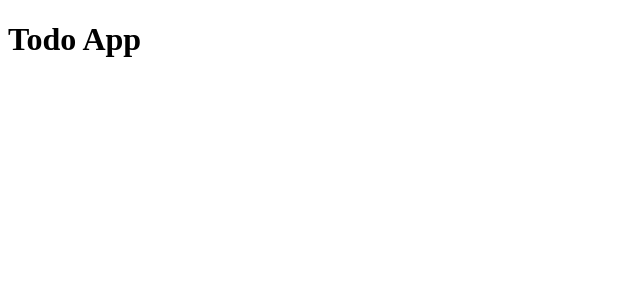
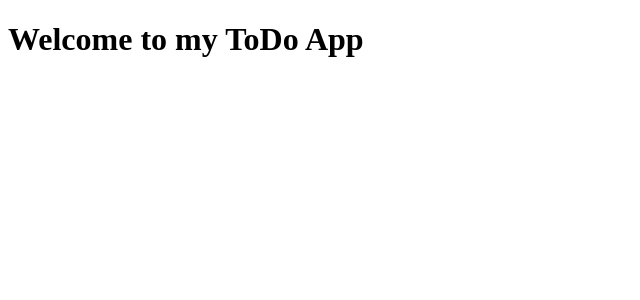
Before and after one commit to noorie-esmaili/todo-mvc, a React (Create React App) app: page / in a window 1280 px wide. Shown: the top 300 px of the page, without its empty margins (0-640 px from the left). Built offline with nearby package versions, Linux system fonts and the light colour scheme.

Commit message:
create header component

```diff
--- /dev/null
+++ b/src/components/Header.tsx
@@ -0,0 +1,13 @@
+import React from "react"
+
+interface HeaderProps {
+    title: string
+}
+
+const LoginButton: React.FC<HeaderProps> = ({ title }) => {
+    return (
+        title && <h1>{title}</h1>
+    )
+}
+
+export default LoginButton
--- a/src/pages/home.tsx
+++ b/src/pages/home.tsx
@@ -1,10 +1,9 @@
 import React from "react";
+import Header from "../components/Header.tsx";
 
 export const Home: React.FC = () => {
+
     return (
-        <div>
-            <h1>Todo App</h1>
-            {/* Add your todo app components and functionality here */}
-        </div>
+        <Header title="Welcome to my ToDo App" />
     );
 };
```
